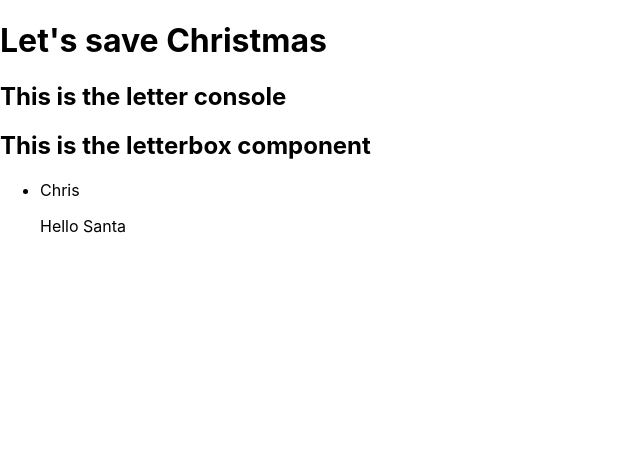
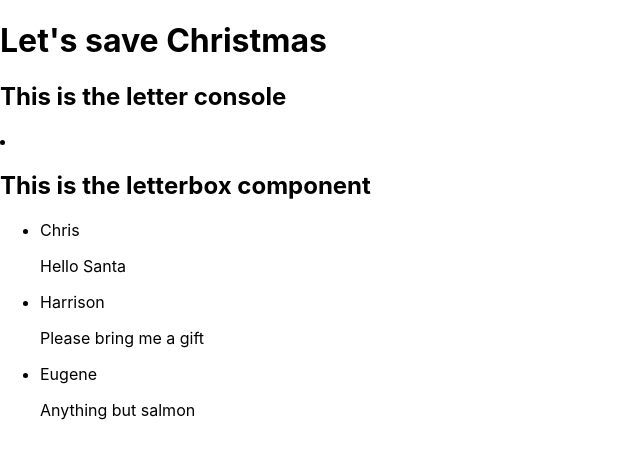
Before and after one commit to emmikoivisto/letters-to-santa, a React (Create React App) app: page / in a window 1280 px wide. Shown: the top 458 px of the page, without its empty margins (0-640 px from the left). Built offline with nearby package versions, Linux system fonts and the light colour scheme.

Commit message:
letter list rendering

```diff
--- a/src/components/LetterBox.js
+++ b/src/components/LetterBox.js
@@ -1,13 +1,23 @@
 import Letter from './Letter';
 
-const LetterBox = () => {
+const LetterBox = ({letters}) => {
+
+    const letterList = letters.map( letter => {
+        return (
+            <Letter author={letter.author}>{letter.message}</Letter>
+        )
+    });
+
     return (
-        <>
+        <Letter>
         <h2>This is the letterbox component</h2>
         <ul>
-            <Letter author="Chris">Hello Santa</Letter>
+            {letterList}
+
+            {/* <Letter author="Chris">Hello Santa</Letter>  */}
+            {/* anything between the tags is called children. Available to all components */}
         </ul>
-        </>
+        </Letter>
     );
 };
 
--- a/src/containers/LetterConsole.js
+++ b/src/containers/LetterConsole.js
@@ -4,10 +4,14 @@ import LetterBox from '../components/LetterBox';
 
 //React component
 const LetterConsole = () => {
+
+    const letters = [{author:"Chris", message:"Hello Santa"},
+    {author: "Harrison", message:"Please bring me a gift"},
+    {author: "Eugene", message: "Anything but salmon"}]
     return (
         <>
             <h2>This is the letter console</h2>
-            <LetterBox />
+            <LetterBox letters={letters}/>
         </>
     )
 };
```
Also changed, not shown: 1 other file (tests, documents, lock files or other folders).
